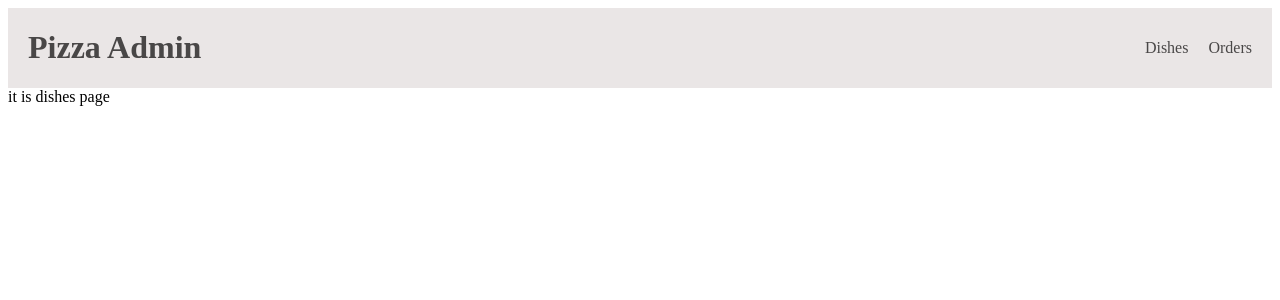
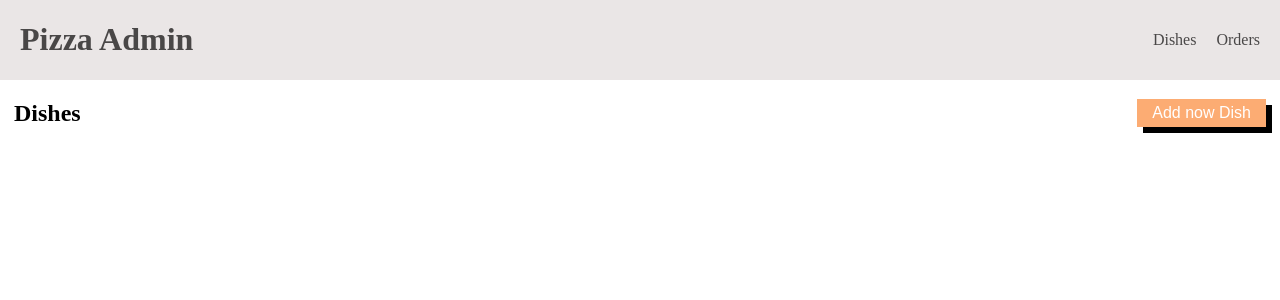
Before and after one commit to Ismail40376/pizza-admin, a React (Vite) app: page /dishes in a window 1280 px wide. Shown: the top 300 px of the page. Built offline with nearby package versions, Linux system fonts and the light colour scheme.

Commit message:
ad button and styles for button

```diff
--- a/src/header/Header.module.scss
+++ b/src/header/Header.module.scss
@@ -24,5 +24,6 @@
 
     &:hover {
         color: #000;
+        scale: 1.2
     }
 }
--- a/src/index.scss
+++ b/src/index.scss
@@ -0,0 +1,9 @@
+body {
+    margin: 0;
+}
+
+
+.container {
+    max-width: 1400px;
+    padding:0 14px ;
+}
--- a/src/main.tsx
+++ b/src/main.tsx
@@ -6,5 +6,6 @@ import App from './App.tsx'
 createRoot(document.getElementById('root')!).render(
   <StrictMode>
     <App />
+
   </StrictMode>,
 )
--- /dev/null
+++ b/src/pages/DishesPage/Dishes.module.scss
@@ -0,0 +1,21 @@
+.dishes {
+    display: flex;
+    justify-content: space-between;
+    align-items: center;
+}
+
+
+
+.addButton {
+    background: $add-new-dish-bg;
+    color: $add-new-dish-text;
+    padding: 5px 15px;
+    font-size: 16px;
+    border: none;
+    box-shadow: 6px 6px 0   black;
+
+
+    &:hover {
+        cursor: pointer
+    }
+}
--- a/src/pages/DishesPage/DishesPage.tsx
+++ b/src/pages/DishesPage/DishesPage.tsx
@@ -1,5 +1,14 @@
+import s from "./Dishes.module.scss";
+
+
 const DishesPage = () => {
-    return <div>it is dishes page</div>;
-  };
+    return (
+     <div className={`${s.dishes} container`}>
+      <h2>Dishes</h2>
+     <button className={s.addButton}>Add now Dish</button>
+     </div>
+  );
+}
+
 
   export default DishesPage;
```
